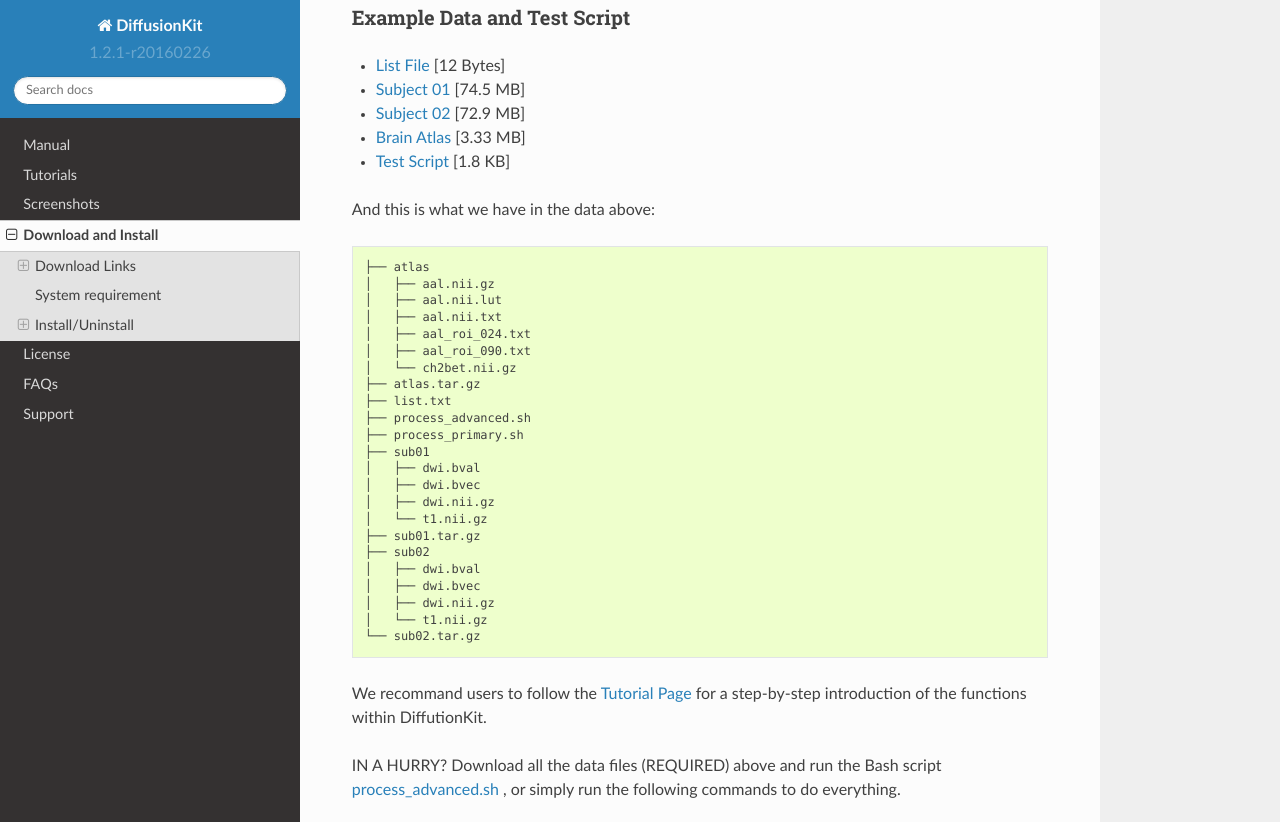
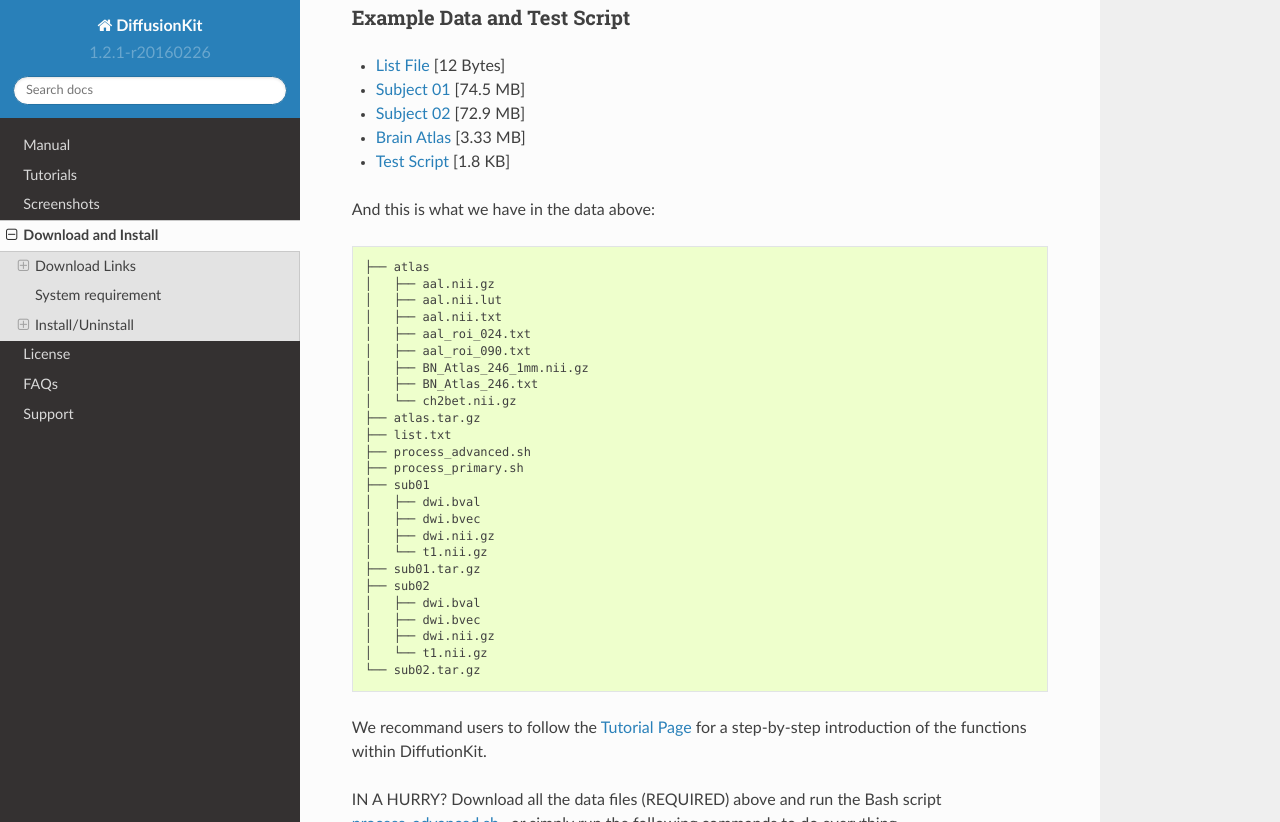
Before and after one commit to brainnetome/diffusionkit, a Sphinx documentation site: the page built from source/download.rst, in a window 1280 px wide and 900 px high, scrolled down 406 px, cut to the strip 0-822 px from the top of the window. Built offline with Sphinx 7.4.7 and the Read the Docs theme 2.0.0, drawn with Linux system fonts in a browser that asks for light colours.

Commit message:
add Brainnetome atlas

```diff
--- a/source/download.rst
+++ b/source/download.rst
@@ -44,6 +44,8 @@
  │   ├── aal.nii.txt
  │   ├── aal_roi_024.txt
  │   ├── aal_roi_090.txt
+ │   ├── BN_Atlas_246_1mm.nii.gz
+ │   ├── BN_Atlas_246.txt
  │   └── ch2bet.nii.gz
  ├── atlas.tar.gz
  ├── list.txt
```
Also changed, not shown: 2 other files.
